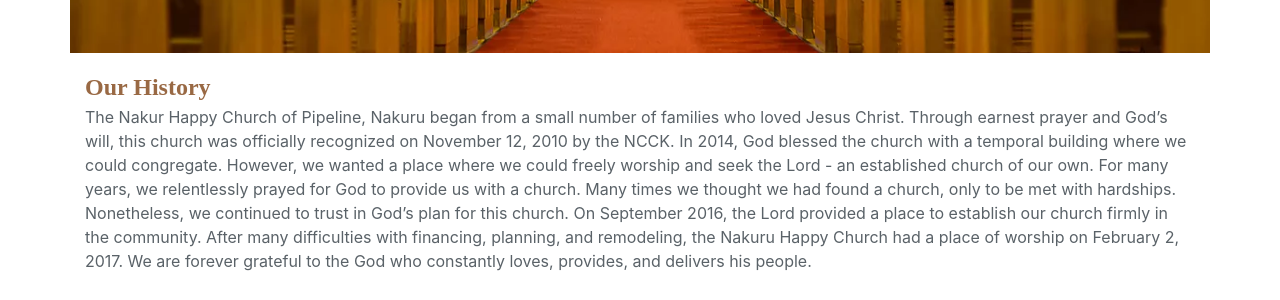
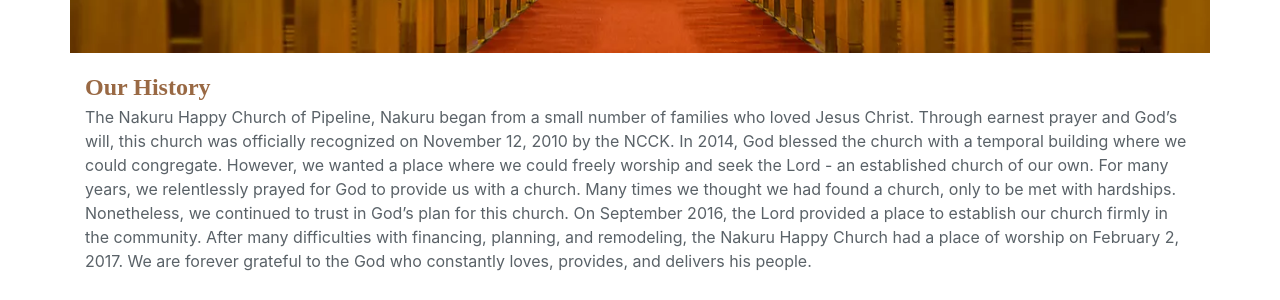
Before and after one commit to mosemakori/mosemakori.github.io, a Jekyll site: the page about-us.html, which Jekyll copies as it is, in a window 1280 px wide and 1400 px high. Shown: the part 252-552 px from the top of the window. Built offline with Jekyll 4.4.1, drawn with Linux system fonts in a browser that asks for light colours; some web fonts are replaced; some of the changed text lies outside the part shown.

Commit message:
Few edits

```diff
--- a/about-us.html
+++ b/about-us.html
@@ -52,7 +52,7 @@
         </span>
         <div>
             <div class="eng">
-                The Nakur Happy Church of Pipeline, Nakuru began from a small number of families who loved Jesus Christ.
+                The Nakuru Happy Church of Pipeline, Nakuru began from a small number of families who loved Jesus Christ.
                 Through earnest prayer and God’s will, this church was officially recognized on November 12, 2010
                 by the NCCK.
                 In 2014, God blessed the church with a temporal building where we could congregate.
--- a/index.html
+++ b/index.html
@@ -110,7 +110,7 @@
                 Our church is a member of the National Council of Churches of Kenya NCCK.
             </div>
             <div class="viet">
-                Welcome to the home page of nAKURU hAPPY Church.
+                Welcome to the home page of Nakuru Happy Church.
 
                 In a world of many changes, and with the constant shifting of human space and geography.
                 We want to set up this website system, to make it easy for you to find
```
Also changed, not shown: other parts of about-us.html (+6 -6 lines).
